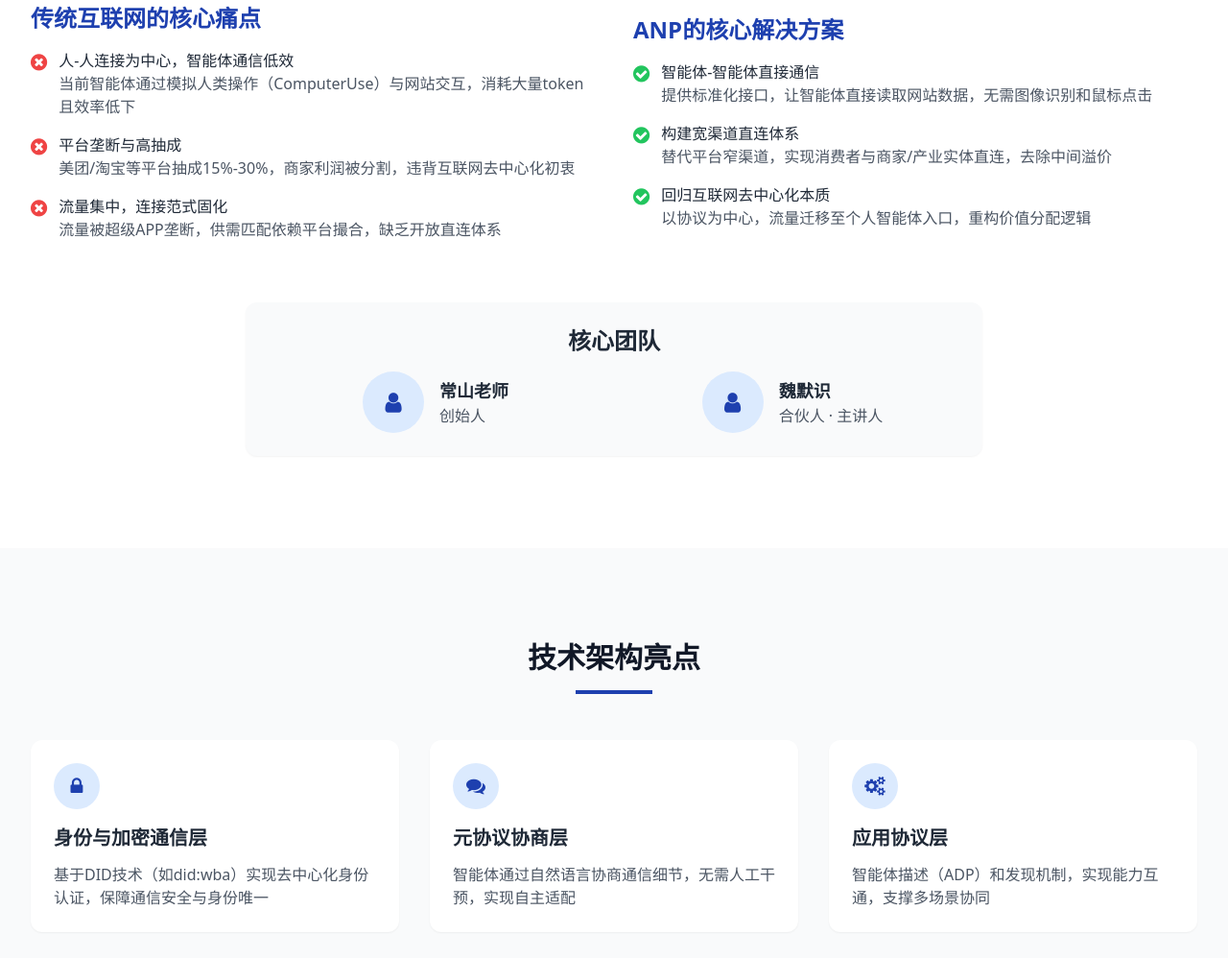
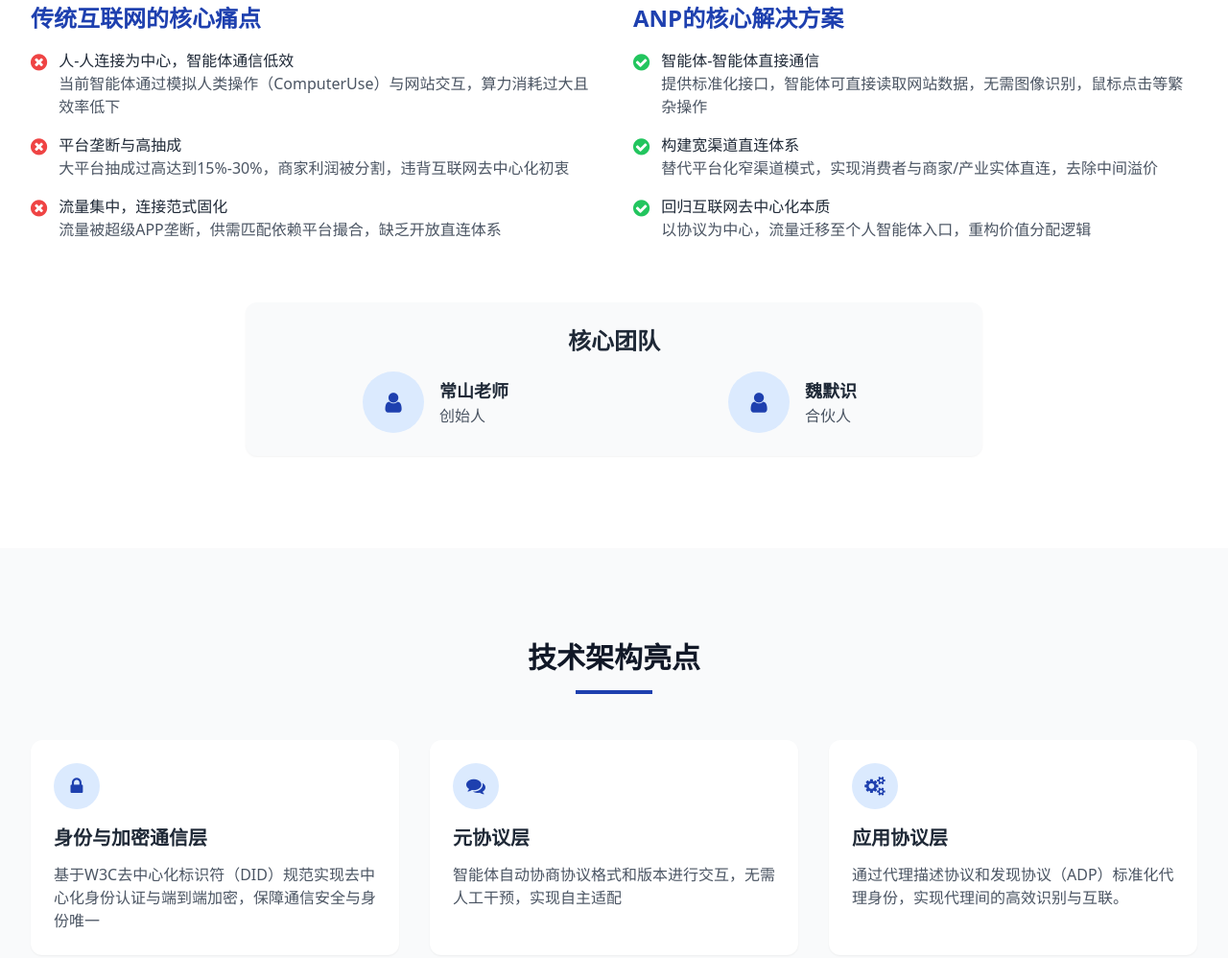
Before and after one commit to hu-Angie/Landing-Page-for-ANP2, a plain HTML site: page index.html in a window 1280 px wide. Shown: the part 685-1683 px from the top of the page at 96% size. Drawn offline with nearby package versions, Linux system fonts and the light colour scheme.

Commit message:
更新 index.html 中的文本描述，优化表达以提高可读性

```diff
--- a/index.html
+++ b/index.html
@@ -126,14 +126,14 @@
                             <i class="fa fa-times-circle text-red-500 mt-1 mr-3 text-xl fa-icon-fix"></i>
                             <div>
                                 <p class="font-medium">人-人连接为中心，智能体通信低效</p>
-                                <p class="text-gray-600">当前智能体通过模拟人类操作（ComputerUse）与网站交互，消耗大量token且效率低下</p>
+                                <p class="text-gray-600">当前智能体通过模拟人类操作（ComputerUse）与网站交互，算力消耗过大且效率低下</p>
                             </div>
                         </li>
                         <li class="flex items-start">
                             <i class="fa fa-times-circle text-red-500 mt-1 mr-3 text-xl fa-icon-fix"></i>
                             <div>
                                 <p class="font-medium">平台垄断与高抽成</p>
-                                <p class="text-gray-600">美团/淘宝等平台抽成15%-30%，商家利润被分割，违背互联网去中心化初衷</p>
+                                <p class="text-gray-600">大平台抽成过高达到15%-30%，商家利润被分割，违背互联网去中心化初衷</p>
                             </div>
                         </li>
                         <li class="flex items-start">
@@ -152,14 +152,14 @@
                             <i class="fa fa-check-circle text-green-500 mt-1 mr-3 text-xl fa-icon-fix"></i>
                             <div>
                                 <p class="font-medium">智能体-智能体直接通信</p>
-                                <p class="text-gray-600">提供标准化接口，让智能体直接读取网站数据，无需图像识别和鼠标点击</p>
+                                <p class="text-gray-600">提供标准化接口，智能体可直接读取网站数据，无需图像识别，鼠标点击等繁杂操作</p>
                             </div>
                         </li>
                         <li class="flex items-start">
                             <i class="fa fa-check-circle text-green-500 mt-1 mr-3 text-xl fa-icon-fix"></i>
                             <div>
                                 <p class="font-medium">构建宽渠道直连体系</p>
-                                <p class="text-gray-600">替代平台窄渠道，实现消费者与商家/产业实体直连，去除中间溢价</p>
+                                <p class="text-gray-600">替代平台化窄渠道模式，实现消费者与商家/产业实体直连，去除中间溢价</p>
                             </div>
                         </li>
                         <li class="flex items-start">
@@ -192,7 +192,7 @@
                         </div>
                         <div>
                             <p class="font-bold text-lg">魏默识</p>
-                            <p class="text-gray-600">合伙人 · 主讲人</p>
+                            <p class="text-gray-600">合伙人 </p>
                         </div>
                     </div>
                 </div>
@@ -215,21 +215,21 @@
                         <i class="fa fa-lock text-blue-800 text-xl fa-icon-fix"></i>
                     </div>
                     <h3 class="text-xl font-semibold mb-3">身份与加密通信层</h3>
-                    <p class="text-gray-600">基于DID技术（如did:wba）实现去中心化身份认证，保障通信安全与身份唯一</p>
+                    <p class="text-gray-600">基于W3C去中心化标识符（DID）规范实现去中心化身份认证与端到端加密，保障通信安全与身份唯一</p>
                 </div>
                 <div class="bg-white rounded-xl shadow-sm p-6 card-hover">
                     <div class="w-12 h-12 bg-blue-100 rounded-full flex items-center justify-center mb-4">
                         <i class="fa fa-comments text-blue-800 text-xl fa-icon-fix"></i>
                     </div>
-                    <h3 class="text-xl font-semibold mb-3">元协议协商层</h3>
-                    <p class="text-gray-600">智能体通过自然语言协商通信细节，无需人工干预，实现自主适配</p>
+                    <h3 class="text-xl font-semibold mb-3">元协议层</h3>
+                    <p class="text-gray-600">智能体自动协商协议格式和版本进行交互，无需人工干预，实现自主适配</p>
                 </div>
                 <div class="bg-white rounded-xl shadow-sm p-6 card-hover">
                     <div class="w-12 h-12 bg-blue-100 rounded-full flex items-center justify-center mb-4">
                         <i class="fa fa-cogs text-blue-800 text-xl fa-icon-fix"></i>
                     </div>
                     <h3 class="text-xl font-semibold mb-3">应用协议层</h3>
-                    <p class="text-gray-600">智能体描述（ADP）和发现机制，实现能力互通，支撑多场景协同</p>
+                    <p class="text-gray-600">通过代理描述协议和发现协议（ADP）标准化代理身份，实现代理间的高效识别与互联。</p>
                 </div>
             </div>
 
```
